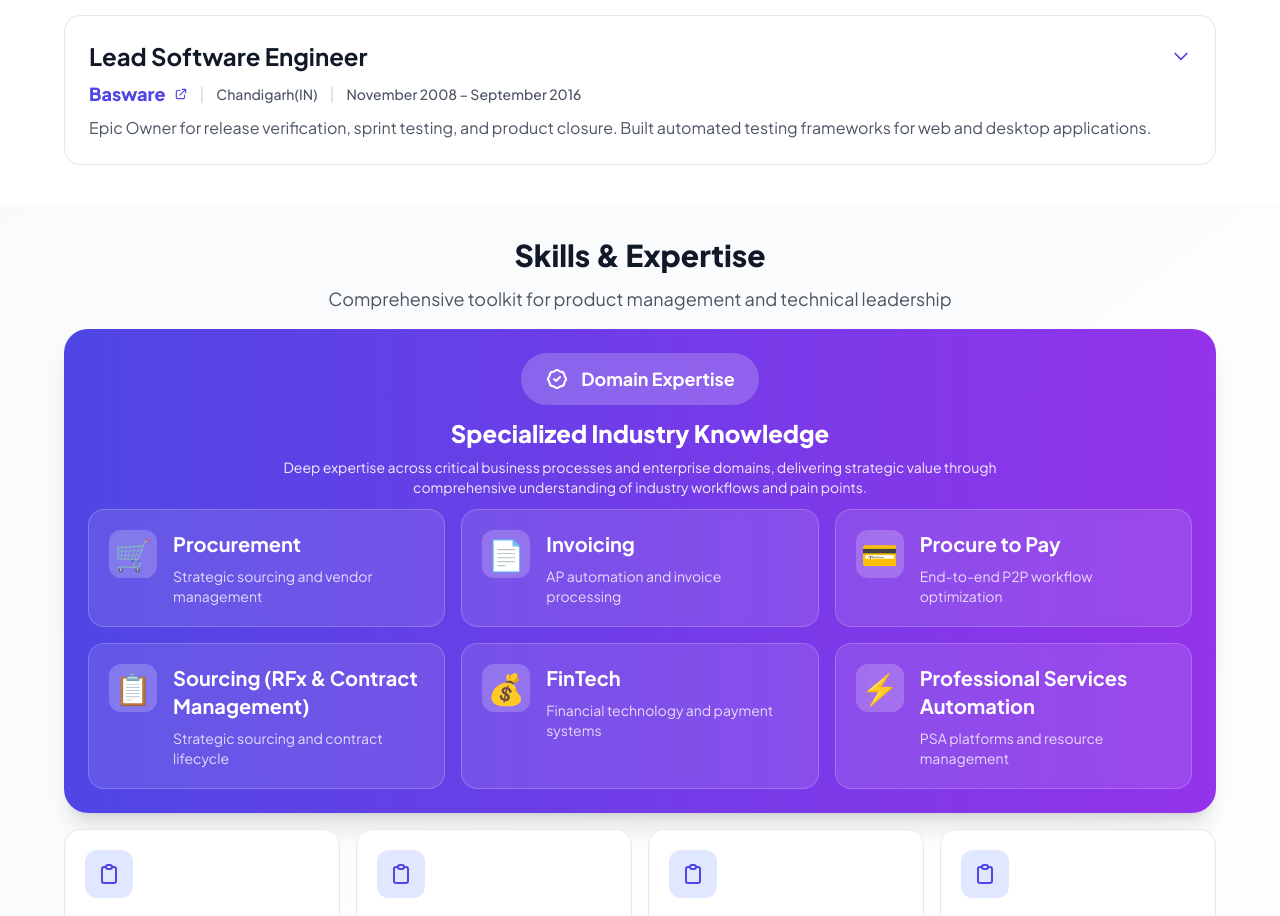
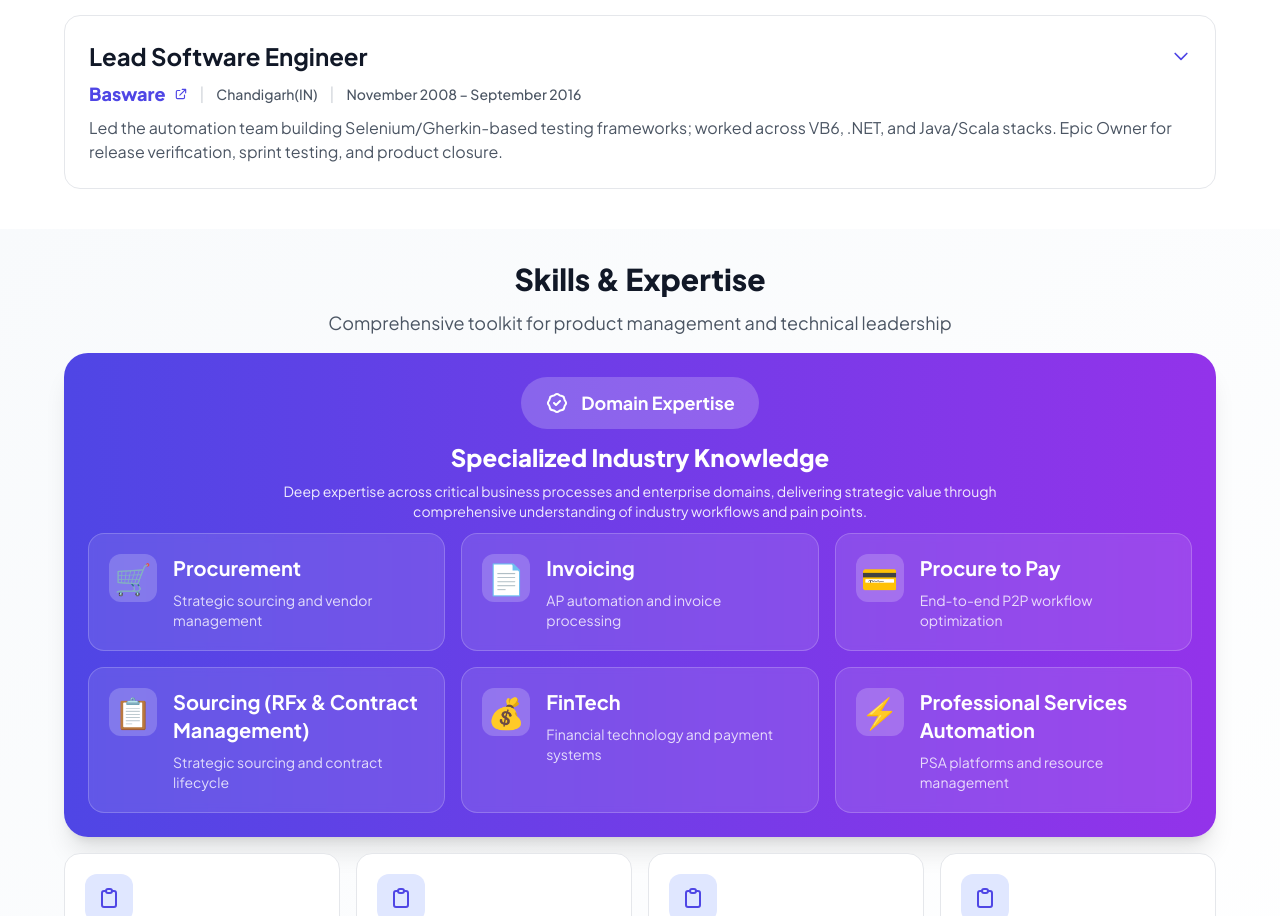
Before and after one commit to aroratanuj/aroratanuj-profile, a React (Vite) app: page / in a window 1280 px wide. Shown: the part 2399-3315 px from the top of the page. Built offline with nearby package versions, Linux system fonts and the light colour scheme.

Commit message:
experience updated

```diff
--- a/src/data/experience/baswareEngineer.ts
+++ b/src/data/experience/baswareEngineer.ts
@@ -7,11 +7,12 @@ export const baswareEngineerExperience: Experience = {
   duration: 'November 2008 – September 2016',
   startDate: '2008-11',
   endDate: '2016-09',
-  description: 'Epic Owner for release verification, sprint testing, and product closure. Built automated testing frameworks for web and desktop applications.',
+  description: 'Led the automation team building Selenium/Gherkin-based testing frameworks; worked across VB6, .NET, and Java/Scala stacks. Epic Owner for release verification, sprint testing, and product closure.',
   website: 'https://www.basware.com/en/',
   achievements: [
-    'Epic Owner for release verification, sprint testing, and product closure',
-    'Built automated testing frameworks for web and desktop applications',
-    'Enhanced agile development processes and delivery efficiency with scrum teams'
+    'Served as Epic Owner for release verification, sprint testing, and product closure',
+    'Led the automation team, building automated testing frameworks for web and desktop applications using Selenium and Gherkin',
+    'Worked as a scrum team resource across VB6, .NET, and Java/Scala stacks with MongoDB',
+    'Drove agile process improvements with scrum teams, increasing delivery efficiency'
   ]
 };
```
